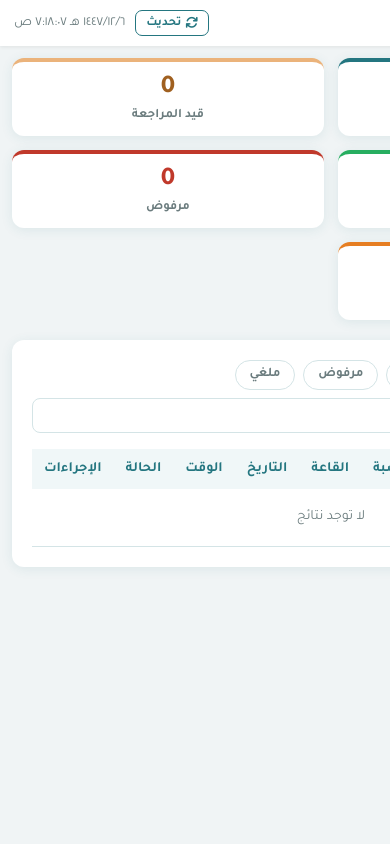
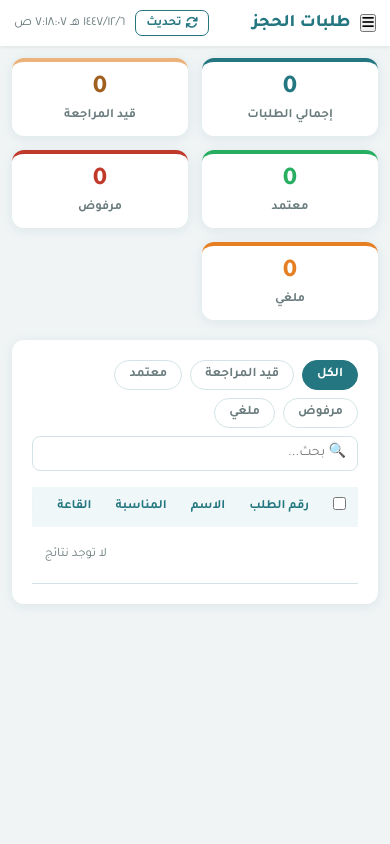
Before and after one commit to AcsVe/venues, a Flask app: page /admin/ in a window 390 px wide; the page is wider, and only the part inside the window is pictured. Run offline with Flask 3, Linux system fonts and the light colour scheme; the visitor is signed in with stand-in values (Sample User, id 1); data comes from the database, SQL or seed files in the repository; data that the repository does not hold is empty.

Commit message:
Fix mobile layout

```diff
--- a/templates/admin/dashboard.html
+++ b/templates/admin/dashboard.html
@@ -188,26 +188,30 @@
       font-size: .6rem; padding: 1px 5px; font-weight: 800;
     }
     @media (max-width: 768px) {
+      body { display: block !important; overflow-x: hidden; }
       .sidebar {
-        width: 80vw !important;
+        position: fixed !important;
+        top: 0; right: 0; bottom: 0;
+        width: 78vw !important;
         max-width: 290px;
-        transform: translateX(110%);
+        transform: translateX(110%) !important;
         transition: transform .3s ease;
         z-index: 150;
+        min-height: 100vh;
       }
       .sidebar.open { transform: translateX(0) !important; }
       .sidebar-overlay.open { display: block; }
       .mobile-nav { display: none; }
-      .main { margin-right: 0 !important; }
+      .main { margin-right: 0 !important; width: 100% !important; }
       .form-grid { grid-template-columns: 1fr; }
       .stats-grid { grid-template-columns: repeat(2, 1fr); }
       .content { padding: 12px; }
       .topbar { padding: 10px 14px; }
-      .table-wrap { font-size: .8rem; -webkit-overflow-scrolling: touch; }
-      .table-wrap table { min-width: 500px; }
-      .hamburger {
-      display: none; background: none; border: none; cursor: pointer;
-      color: var(--primary); font-size: 1.4rem; padding: 2px 8px; border-radius: 6px;
+      .table-wrap { overflow-x: auto; -webkit-overflow-scrolling: touch; }
+      .table-wrap table { min-width: 500px; font-size: .8rem; }
+      .hamburger { display: inline-flex !important; }
+      .stat-card { padding: 12px; }
+      .stat-val { font-size: 1.6rem; }
     }
     .sidebar-overlay {
       display: none; position: fixed; inset: 0;
```
